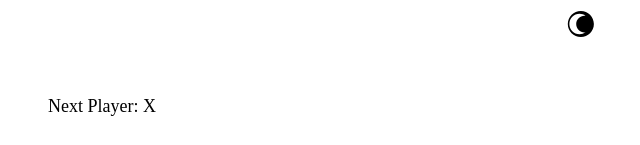
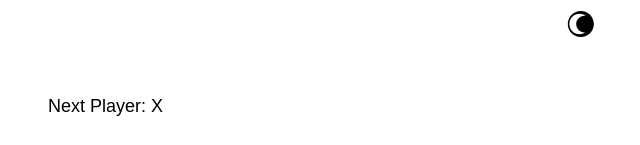
Before and after one commit to mohawwal/tic-tac-toe, a React (Vite) app: page /Game in a window 1280 px wide. Shown: the top 145 px of the page, without its empty margins (457-1097 px from the left). Built offline with nearby package versions, Linux system fonts and the light colour scheme.

Commit message:
Add more css changes

```diff
--- a/src/index.css
+++ b/src/index.css
@@ -21,7 +21,7 @@
 .status {
   margin: 30px 0px;
   font-size: 18px;
-  font-family: cursive;
+  font-family: 'poppin', sans-serif;
 }
 
 .board-row {
```
